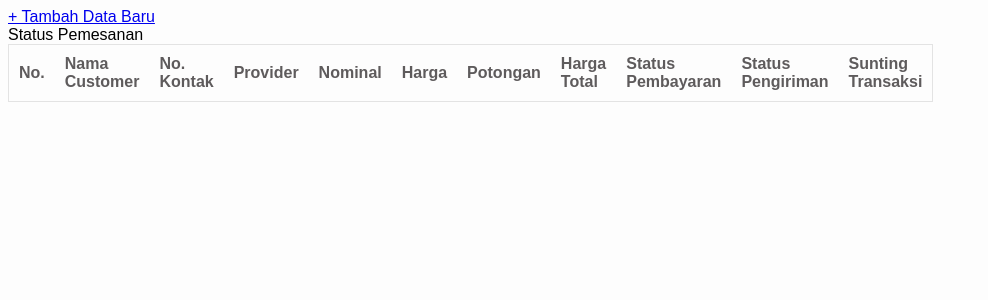
After one commit to BudiyanaA/Phe-Cell, a PHP site: page /status_transaksi.php in a window 1280 px wide. The commit adds this page. Shown: the top 300 px of the page, without its empty margins (0-988 px from the left). Run offline with PHP 8.4, Linux system fonts and the light colour scheme; data comes from the database, SQL or seed files in the repository; tables that the repository leaves empty hold one stand-in row (values such as "Sample post"); lists and menus that the app fills with data are empty.

Commit message:
update 3

```diff
--- a/login_admin.php
+++ b/login_admin.php
@@ -10,7 +10,7 @@
 <!DOCTYPE html>
 <html>
 <head>
-	<title>PHE CELL</title>
+	<title>LOGIN</title>
 	<link rel="stylesheet" type="text/css" href="style.css">
 </head>
 <body>
@@ -28,8 +28,6 @@
 			<input type="password" name="password" class="form_login" placeholder="Password ..">
 
 			<input type="submit" class="tombol_login" value="LOGIN">
-
-            <p align="center">Belum Punya akun? <a href=register.php><b>Daftar</b></a></p>
 		</form>
 
 	</div>
--- a/proses_login.php
+++ b/proses_login.php
@@ -16,7 +16,7 @@
         else {
             $_SESSION['username'] = $hasil['username'];
             $_SESSION['nama_cust'] = $hasil['nama_cust'];
-            header('location:index.php');
+            header('location:menu_transaksi.php');
         }
    }
 ?>
--- a/proses_login_admin.php
+++ b/proses_login_admin.php
@@ -16,7 +16,7 @@
         else {
             $_SESSION['username'] = $hasil['id_admin'];//keep
             $_SESSION['nama_cust'] = $hasil['nama'];//keep
-            header('location:index.php');
+            header('location:status_transaksi.php');
         }
    }
 ?>
--- /dev/null
+++ b/status_transaksi.php
@@ -0,0 +1,116 @@
+<!DOCTYPE html>
+<html>
+<head>
+	<title>Status Pelanggan</title>
+	<link rel="stylesheet" type="text/css" href="style.css">
+</head>
+<body class="inapp">
+    <?php
+    	if(isset($_GET['pesan'])){
+            $pesan = $_GET['pesan'];
+            if($pesan == "input"){
+                echo "Data berhasil di input.";
+            }else if($pesan == "update"){
+                echo "Data berhasil di update.";
+            }else if($pesan == "hapus"){
+                echo "Data berhasil di hapus.";
+            }
+        }
+    ?>
+    <a href="input.php">+ Tambah Data Baru</a>
+	<div>
+		<a>Status Pemesanan</a>
+		<table id="outtable">
+			<thead>
+				<tr>
+					<th class="short">No.</th>
+					<th class="normal">Nama Customer</th>
+					<th class="normal">No. Kontak</th>
+					<th class="normal">Provider</th>
+                    <th class="normal">Nominal</th>
+                    <th class="normal">Harga</th>
+                    <th class="normal">Potongan</th>
+                    <th class="normal">Harga Total</th>
+                    <th class="normal">Status Pembayaran</th>
+                    <th class="normal">Status Pengiriman</th>
+                    <th class="normal">Sunting Transaksi</th>
+				</tr>
+            </thead>
+            <?php
+                include "koneksi.php";
+                $query_mysql = mysql_query("SELECT * FROM pesanan NATURAL JOIN customer NATURAL JOIN produk NATURAL JOIN promo")or die(mysql_error());
+                $nomor = 1;
+                // $query_cust = mysql_query("SELECT * FROM customer WHERE customer.username = pesanan.username")or die(mysql_error());
+                // $data_cust = mysql_fetch_array($query_cust);
+                while($data = mysql_fetch_array($query_mysql)){
+                ?>
+                <tr>
+                    <td><?php echo $nomor++; ?></td>
+                    <td><?php echo $data['nama_cust']; ?></td>
+                    <td><?php echo $data['nomor_hp']; ?></td>
+                    <td><?php echo $data['nama_operator']; ?></td>
+                    <td><?php echo $data['nominal'];?></td>
+                    <td><?php echo $data['nominal']+$data['harga_tambahan'];?></td>
+                    <td><?php echo "-".$data['potongan'];?></td>
+                    <td><?php echo $data['nominal']+$data['harga_tambahan']-$data['potongan'];?></td>
+                    <td><?php if($data['status_pembayaran']){echo "LUNAS";} else {echo "BELUM";}?></td>
+                    <td><?php if($data['status_pengiriman']){echo "OK";} else {echo "NO";}?></td>
+                    <td>
+                        <a class="edit" href="edit.php?id=<?php echo $data['id']; ?>">Edit</a> |
+                        <a class="hapus" href="hapus.php?id=<?php echo $data['id']; ?>">Hapus</a>
+                    </td>
+                </tr>
+            <?php } ?>
+			<!-- <tbody>
+				<tr>
+					<td>1</td>
+					<td>Agung</td>
+					<td>081234567891</td>
+					<td>Indosat</td>
+					<td>5000</td>
+					<td>6500</td>
+				</tr>
+
+				<tr>
+					<td>2</td>
+					<td>Budi</td>
+					<td>081234567999</td>
+					<td>XL</td>
+					<td>10000</td>
+					<td>11500</td>
+				</tr>
+
+				<tr>
+					<td>3</td>
+					<td>Bia</td>
+					<td>081287654321</td>
+					<td>Simpati</td>
+					<td>5000</td>
+					<td>7500</td>
+				</tr>
+
+				<tr>
+					<td>4</td>
+					<td>Dip</td>
+					<td>081223783425</td>
+					<td>Simpati</td>
+					<td>10000</td>
+					<td>12500</td>
+				</tr>
+			</tbody> -->
+		</table>
+	   </div>
+</body>
+
+<?php
+if(isset($_GET['pesan'])){
+	$pesan = $_GET['pesan'];
+	if($pesan == "input"){
+		echo "Data berhasil di input.";
+	}else if($pesan == "update"){
+		echo "Data berhasil di update.";
+	}else if($pesan == "hapus"){
+		echo "Data berhasil di hapus.";
+	}
+}
+?>
```
Also changed, not shown: menu_login.php (+9 -12 lines).
